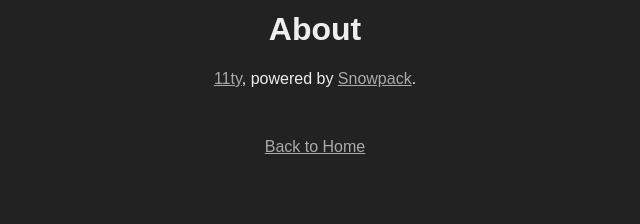
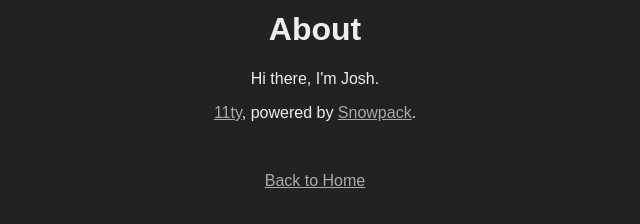
Before and after one commit to phocks/flockable, an Eleventy site: page _template/about.md in a window 1280 px wide. Shown: the part 194-418 px from the top of the page, without its empty margins (325-965 px from the left). Built offline with nearby package versions, Linux system fonts and the light colour scheme; Eleventy itself is replaced by a stand-in of ours; files that its build step writes are made by us from their sources.

Commit message:
Update about.md

```diff
--- a/_template/about.md
+++ b/_template/about.md
@@ -4,6 +4,8 @@ layout: layouts/base.njk
 
 # About
 
+Hi there, I'm Josh.
+
 [11ty](https://www.11ty.dev/), powered by [Snowpack](http://snowpack.dev/).
 
 <br/>
```
